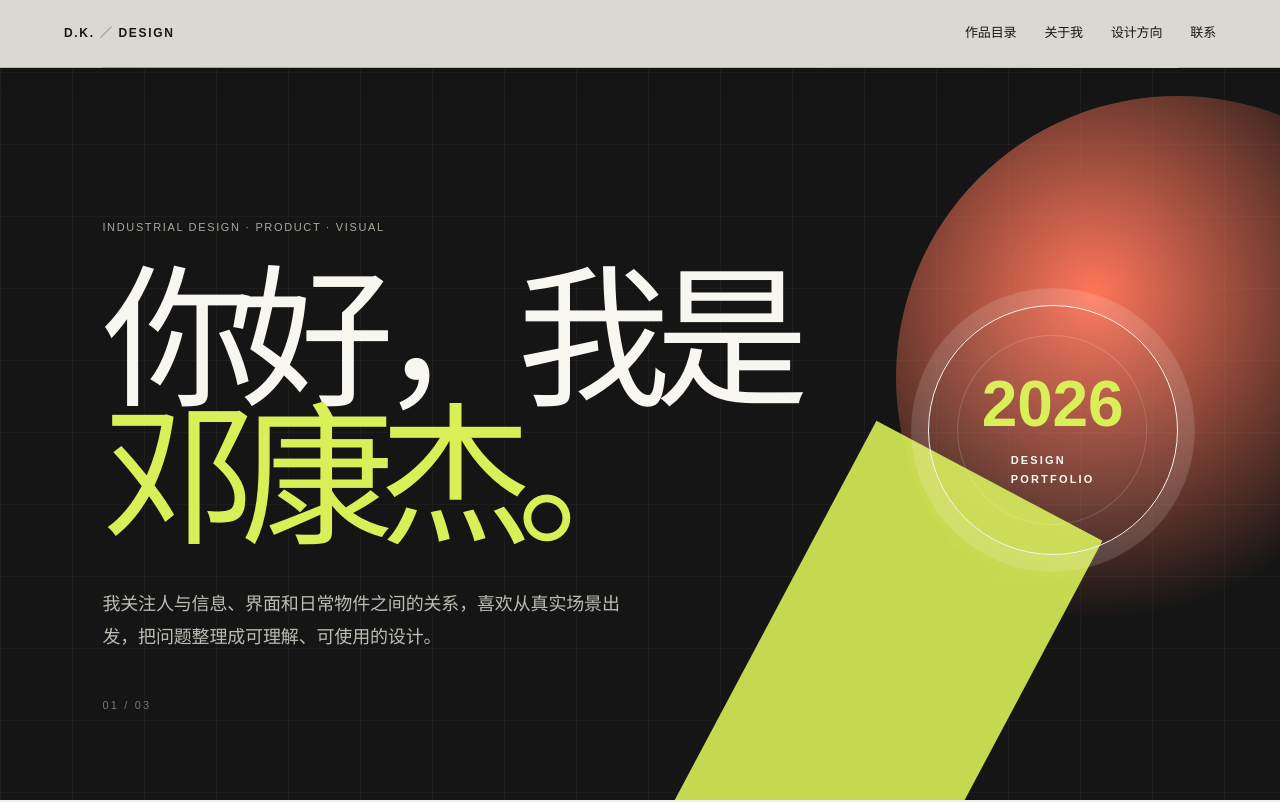
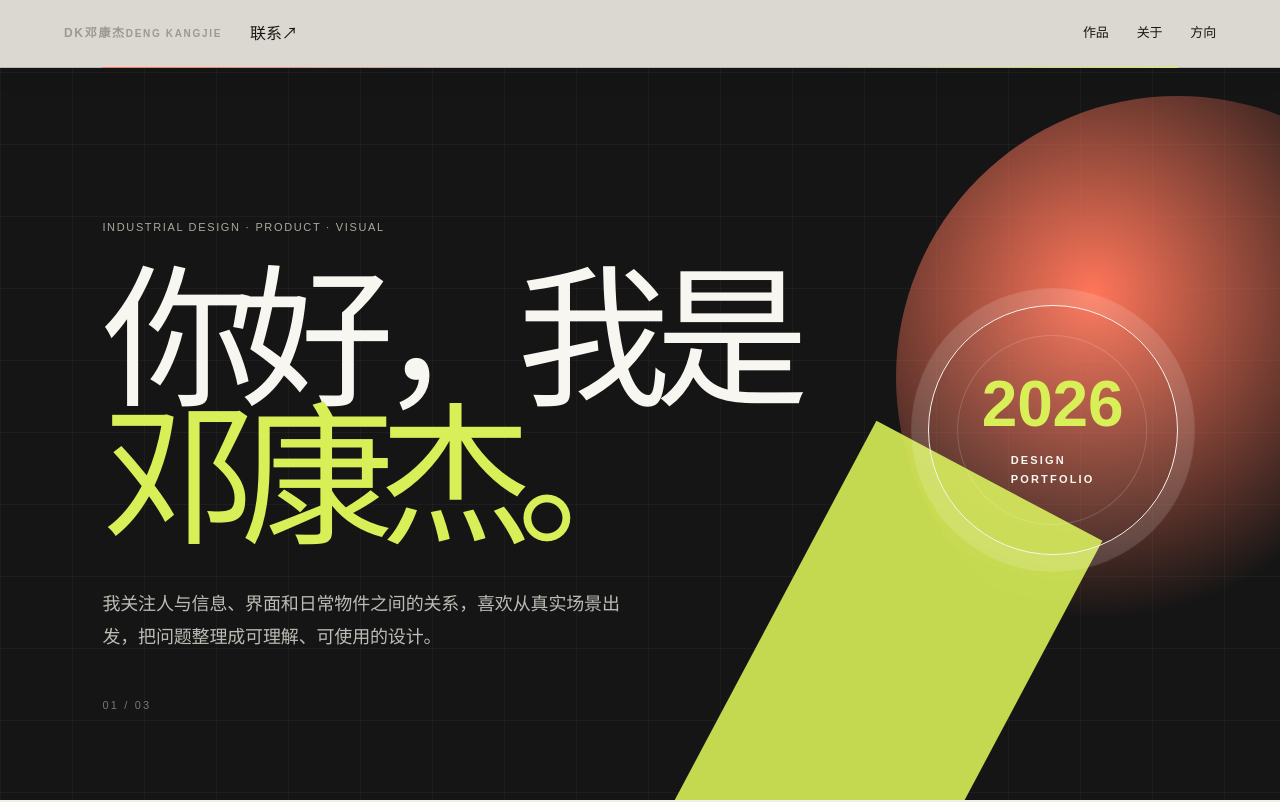
Before and after one commit to miningly/deng-kangjie-portfolio, a plain HTML site: page index.html in a window 1280 px wide. Shown: the top 802 px of the page. Drawn offline with Linux system fonts and the light colour scheme.

```diff
--- a/index.html
+++ b/index.html
@@ -9,11 +9,11 @@
 </head>
 <body class="home-page">
   <header class="site-header">
-    <a class="brand" href="index.html" aria-label="返回个人主页">D.K. <span>／</span> DESIGN</a>
-    <button class="menu-toggle" type="button" aria-expanded="false" aria-controls="site-nav">菜单</button>
+    <a class="brand" href="index.html" aria-label="邓康杰，返回首页"><span class="brand-mark" aria-hidden="true">DK</span><span class="brand-text"><strong>邓康杰</strong><small>DENG KANGJIE</small></span></a>
     <nav id="site-nav" class="site-nav" aria-label="主导航">
-      <a href="#works">作品目录</a><a href="#about">关于我</a><a href="#direction">设计方向</a><a href="#contact">联系</a>
+      <a href="#works">作品</a><a href="#about">关于</a><a href="#direction">方向</a>
     </nav>
+    <div class="header-actions"><a class="header-contact" href="#contact">联系<span aria-hidden="true">↗</span></a><button class="menu-toggle" type="button" aria-expanded="false" aria-controls="site-nav">菜单</button></div>
   </header>
 
   <main id="top">
```
